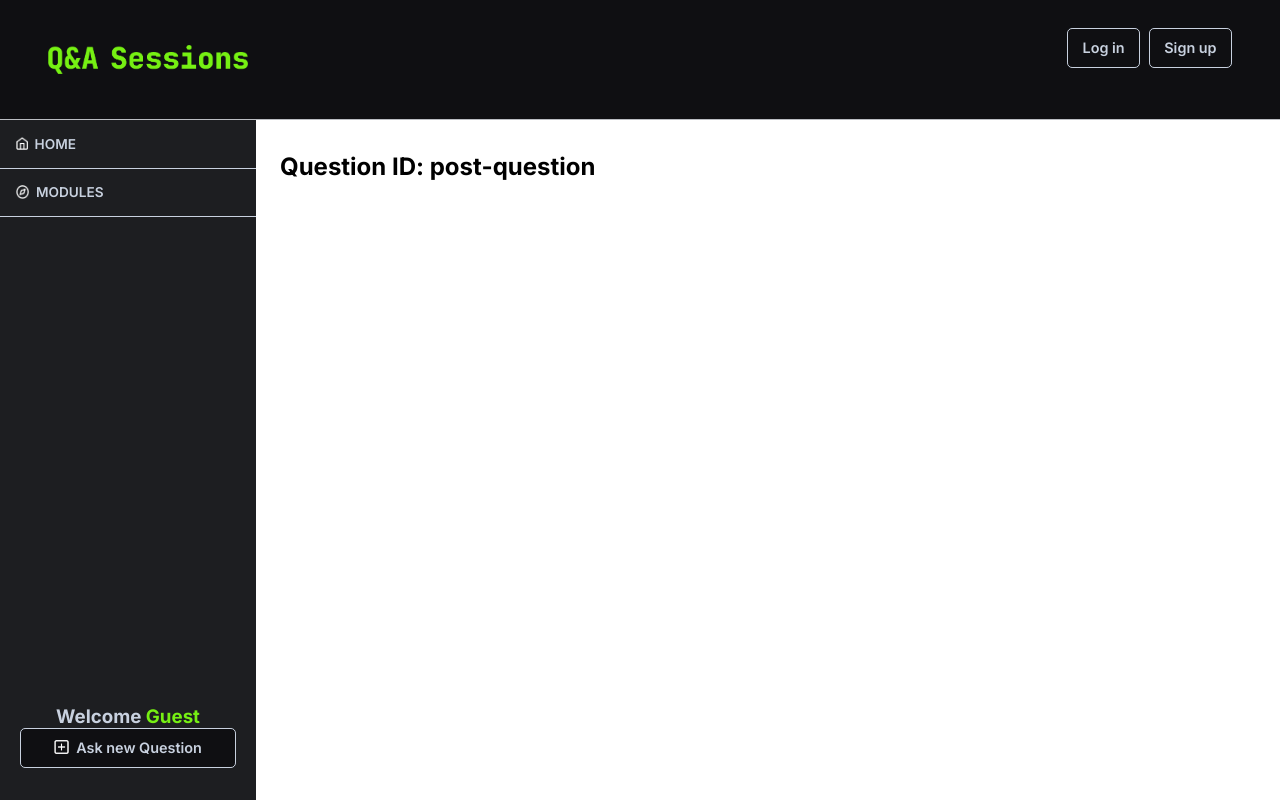
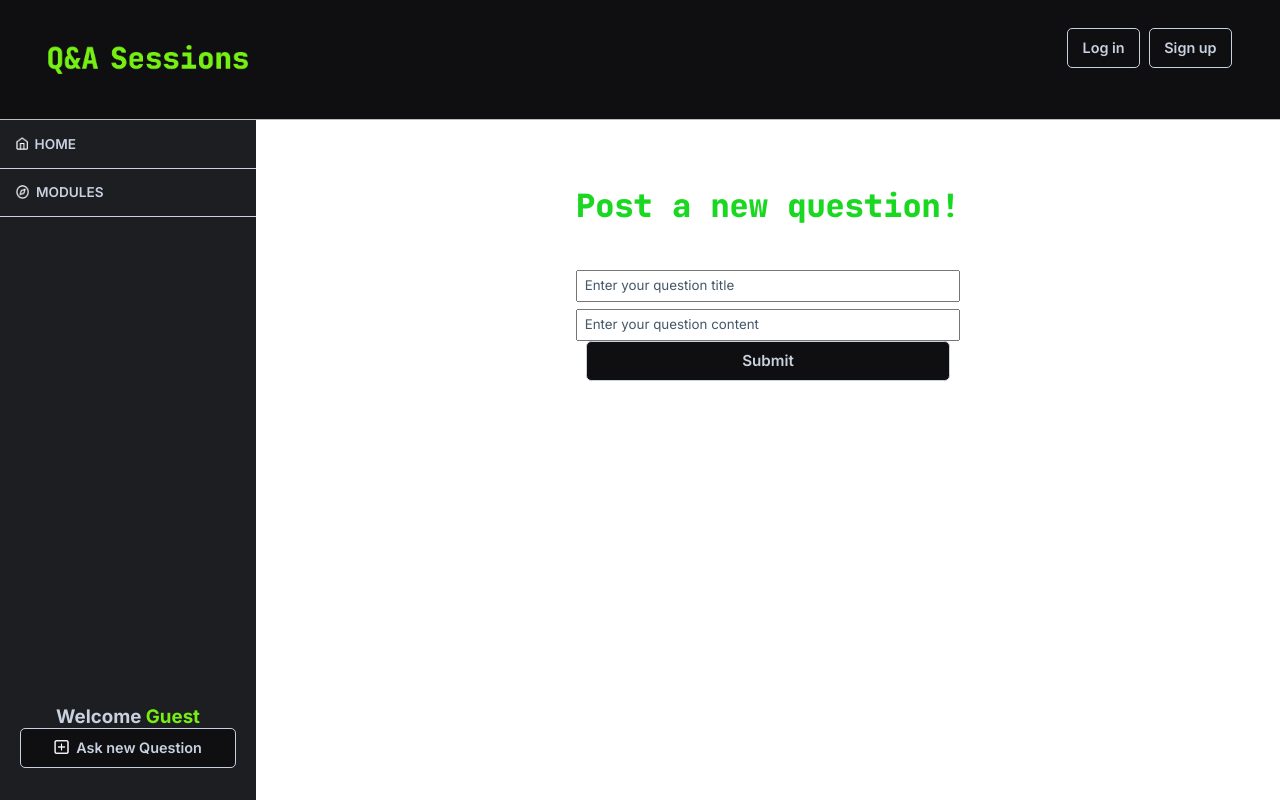
Before and after one commit to Lenindelrionicaragua/Q-And-A, a React app in the folder client/: page /post-question in a window 1280 px wide. Built offline with nearby package versions, Linux system fonts and the light colour scheme.

Commit message:
Post Question page initial CSS. User can post question title and content into Questions collection.

```diff
--- a/client/src/App.jsx
+++ b/client/src/App.jsx
@@ -11,6 +11,7 @@ import UserList from "./pages/SignUpPage/UserList";
 import QuestionDetails from "./pages/QuestionDetails";
 import LoginPage from "./pages/LoginPage/LoginPage";
 import QuestionList from "./pages/QuestionPage/QuestionPage";
+import PostQuestionPage from "./pages/PostQuestionPage/PostQuestionPage";
 
 const App = () => {
   return (
@@ -23,7 +24,7 @@ const App = () => {
             <Route path="/" element={<Home />} />
             <Route path="/auth/log-in" element={<LoginPage />} />
             <Route path="/auth/sign-up" element={<SignUp />} />
-            <Route path="/ask-a-question" />
+            <Route path="/post-question" element={<PostQuestionPage />} />
             <Route path="/user" element={<UserList />} />
             <Route path="/:id" element={<QuestionDetails />} />
             {/* /question-page was created to test db connection to "questions" collection */}
--- /dev/null
+++ b/client/src/pages/PostQuestionPage/PostQuestionPage.css
@@ -0,0 +1,98 @@
+@import url("https://fonts.googleapis.com/css2?family=JetBrains+Mono:ital,wght@0,100;0,200;0,300;0,400;0,500;0,600;0,700;0,800;1,100;1,200;1,300;1,400;1,500;1,600;1,700;1,800&display=swap");
+
+#PostQuestionPage {
+  padding: 2em;
+  display: flex;
+  flex-direction: column;
+  justify-content: center;
+  align-items: center;
+  width: fit-content;
+  margin: auto;
+}
+
+/* #PostQuestionPage hr {
+  width: 150%;
+  opacity: 70%;
+} */
+
+#PostQuestionPage h1 {
+  font-family: "JetBrains Mono", monospace;
+  color: #1ad721;
+  font-weight: 800;
+  text-align: center;
+}
+
+/* #PostQuestionPage h2 {
+  font-size: 1em;
+  margin-top: 2em;
+} */
+
+/* #PostQuestionPage a {
+  color: black;
+  text-decoration: underline;
+} */
+
+/* #PostQuestionPage a:hover {
+  color: #54c834;
+} */
+
+#postQuestionForm {
+  margin: 1em;
+  margin-bottom: 2em;
+  display: flex;
+  flex-direction: column;
+  width: 100%;
+}
+
+/* Input area */
+#postQuestion-input-area {
+  display: flex;
+  flex-direction: column;
+}
+
+#postQuestionForm label {
+  display: flex;
+  flex-direction: column;
+  margin: 0.5em;
+}
+
+#postQuestionForm input {
+  display: flex;
+  margin-top: 0.5em;
+  padding: 0.5em;
+}
+
+#postQuestionForm input::placeholder {
+  font-family: "Inter", sans-serif;
+}
+
+#postQuestion-status-component {
+  margin-top: 1.5em;
+  text-align: center;
+  margin-left: auto;
+  margin-right: auto;
+  width: 200px;
+}
+
+/* Login Submit Button */
+#postQuestionForm #submit-question-button {
+  font-size: 0.95em;
+  font-family: "Inter", sans-serif;
+  border: solid 1px #c8d1df;
+  cursor: pointer;
+  text-align: center;
+  padding: 1em;
+  padding-bottom: 1.05em;
+  font-weight: 600;
+  border-radius: 0.35em;
+  background: #0f0f12;
+  color: #c8d1df;
+  width: 95%;
+  margin: auto;
+}
+
+#postQuestionForm #submit-question-button:hover {
+  border-color: #76f013;
+  background: #76f013;
+  color: #0f0f12;
+}
--- /dev/null
+++ b/client/src/pages/PostQuestionPage/PostQuestionPage.jsx
@@ -0,0 +1,80 @@
+import "./PostQuestionPage.css";
+import React, { useEffect, useState } from "react";
+import Input from "../../components/Input";
+import useFetch from "../../hooks/useFetch";
+
+const PostQuestionPage = () => {
+  const [title, setTitle] = useState("");
+  const [content, setContent] = useState("");
+
+  const onSuccess = () => {
+    setTitle("");
+    setContent("");
+  };
+
+  const { isLoading, error, performFetch, cancelFetch } = useFetch(
+    "/questions/create",
+    onSuccess
+  );
+
+  useEffect(() => {
+    return cancelFetch;
+  }, []);
+
+  const handleSubmit = (e) => {
+    e.preventDefault();
+    performFetch({
+      method: "POST",
+      headers: {
+        "content-type": "application/json",
+      },
+      body: JSON.stringify({ question: { title, content } }),
+    });
+  };
+
+  let statusComponent = null;
+  if (error != null) {
+    statusComponent = (
+      <div id="postQuestion-status-component">
+        Error while trying to post question: {error.toString()}
+      </div>
+    );
+  } else if (isLoading) {
+    statusComponent = (
+      <div id="postQuestion-status-component">Posting question...</div>
+    );
+  }
+
+  return (
+    <div id="PostQuestionPage">
+      <h1>Post a new question!</h1>
+      <br></br>
+      <form id="postQuestionForm" onSubmit={handleSubmit}>
+        <div id="postQuestion-input-area">
+          <Input
+            name="title"
+            value={title}
+            onChange={(value) => setTitle(value)}
+            placeholder="Enter your question title"
+          />
+          {/* <br></br>
+          <br></br> */}
+          <Input
+            name="content"
+            value={content}
+            onChange={(value) => setContent(value)}
+            placeholder="Enter your question content"
+          />
+        </div>
+        {/* <br></br>
+        <br></br> */}
+        <button id="submit-question-button" type="submit">
+          Submit
+        </button>
+      </form>
+      {statusComponent}
+    </div>
+  );
+};
+
+export default PostQuestionPage;
```
